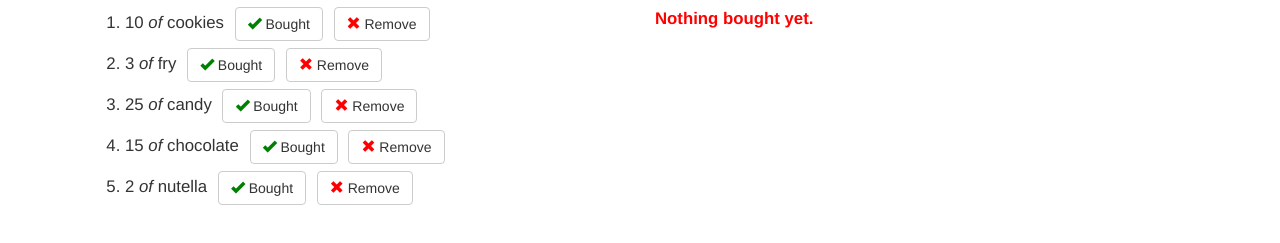
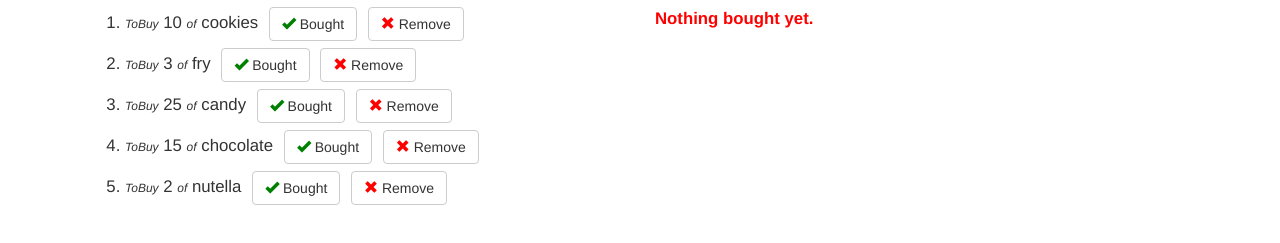
Before and after one commit to ninomirabile/courAssigJS, a plain HTML site: page module2-solution/index.html in a window 1280 px wide. Shown: the part 243-486 px from the top of the page. Drawn offline with nearby package versions, Linux system fonts and the light colour scheme.

Commit message:
solution

```diff
--- a/module2-solution/index.html
+++ b/module2-solution/index.html
@@ -33,7 +33,7 @@
        <div>
          <ol>
           <li ng-repeat="item in toBuy.items">
-           {{ item.quantity }} <em> of</em> {{ item.name }}
+           <em>ToBuy</em> {{ item.quantity }} <em>of</em>  {{ item.name }}
            <button ng-click="toBuy.boughtItems($index);" class="btn btn-default"><span id="ok" class="glyphicon glyphicon-ok"></span> Bought</button>
            <button ng-click="toBuy.removeItems($index);" class="btn btn-default"><span id ="remove" class="glyphicon glyphicon-remove"></span> Remove</button>
           </li>
@@ -48,7 +48,7 @@
        <h2>Already Bought:</h2>
          <ol>
            <li ng-repeat="item in already.bought">
-             {{ item.quantity }} and {{ item.name }}
+             <em>Bought</em> {{ item.quantity }} <em>of</em> {{ item.name }}
              <button ng-click="already.removeBought($index);" class="btn btn-default"><span id ="remove" class="glyphicon glyphicon-remove"></span> Remove</button>
            </li>
          </ol>
--- a/module2-solution/styles/mystyle.css
+++ b/module2-solution/styles/mystyle.css
@@ -28,3 +28,7 @@ border-style: solid ;
 border-width: 1px 50px;
 margin: 18px 0;
 }
+
+em{
+  font-size: 12px;
+}
```
Also changed, not shown: 1 other file.
